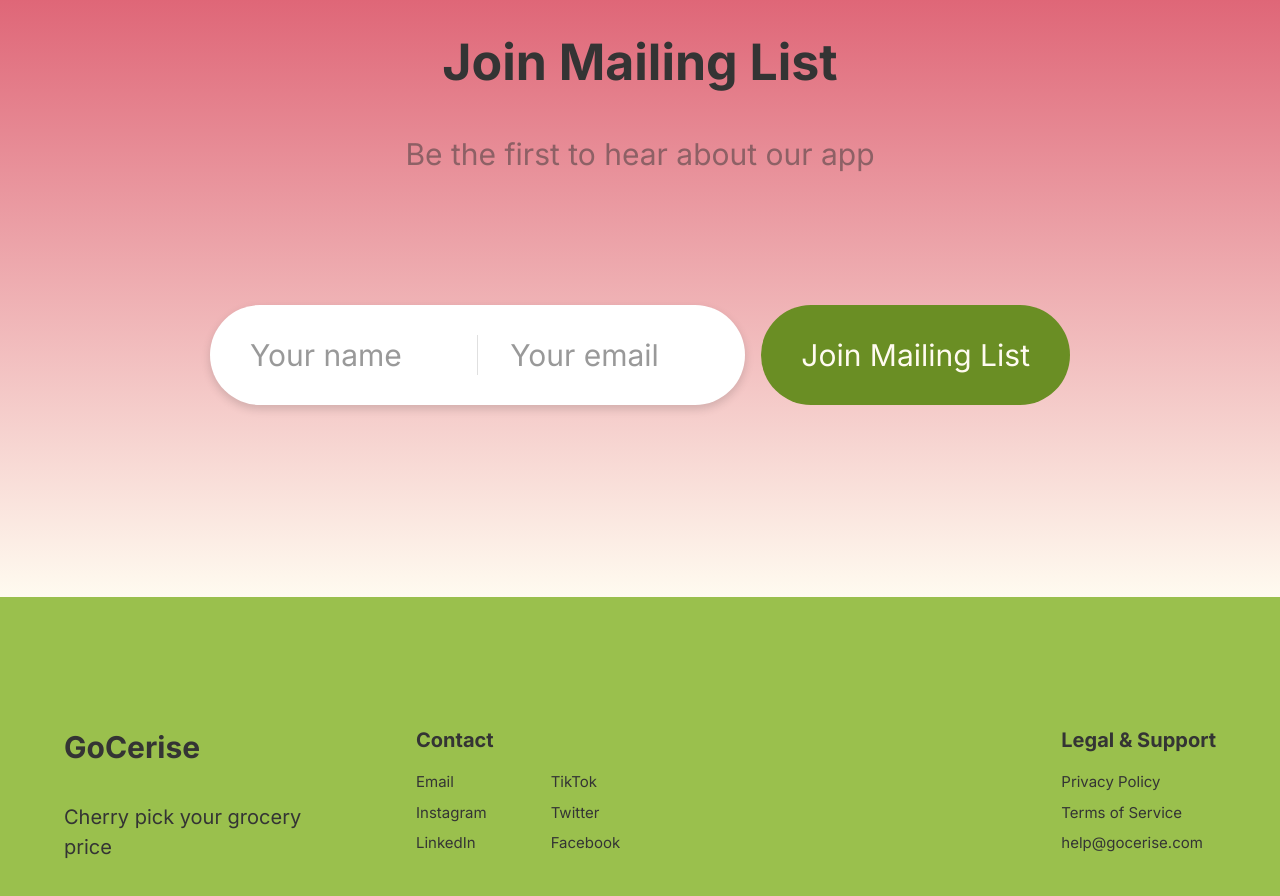
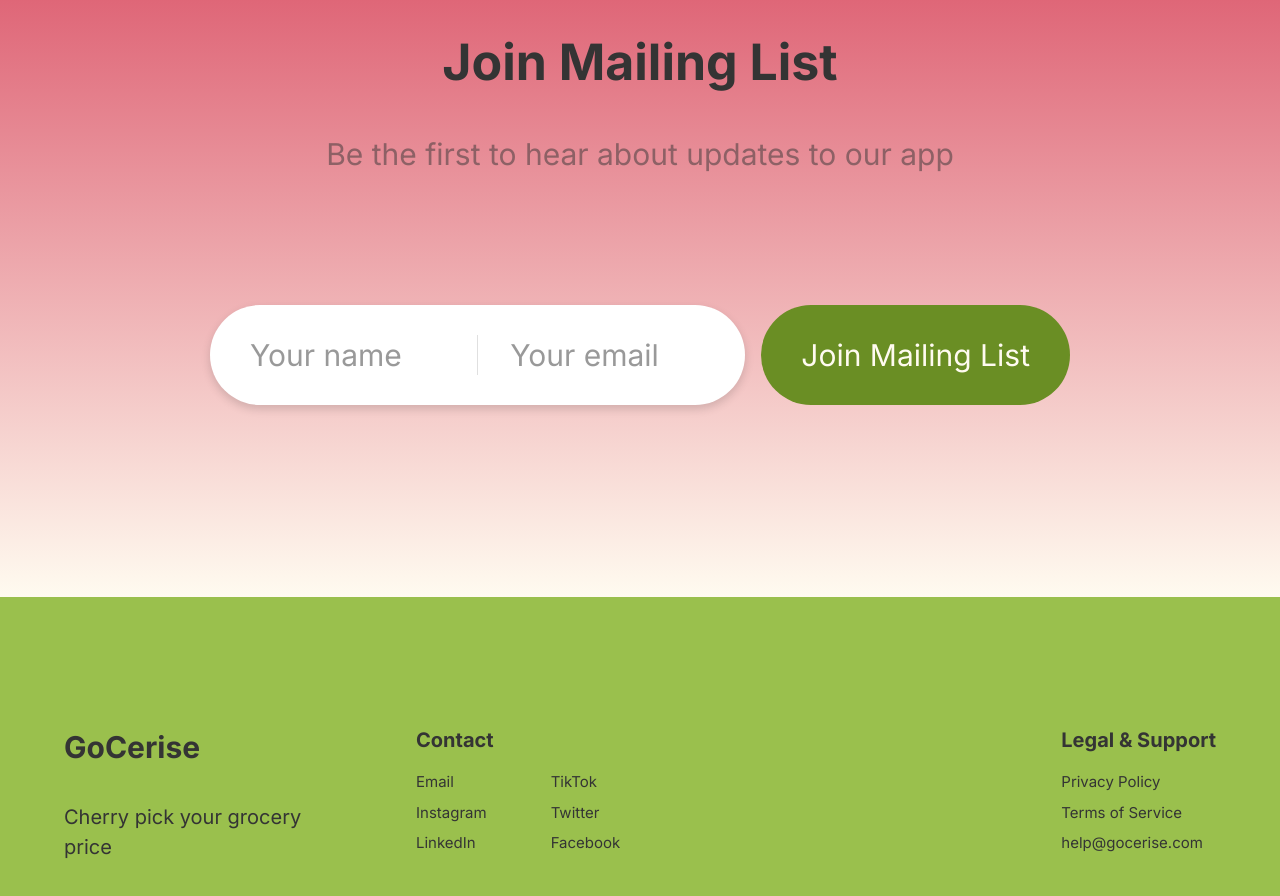
Before and after one commit to VMotta1/GoCeriseWebsite, a Next.js app: page / in a window 1280 px wide. Shown: the part 2080-2976 px from the top of the page. Built offline with nearby package versions, Linux system fonts and the light colour scheme; no server answers.

Commit message:
feat: clarify mailing list subtitle copy
Change the signup section subtitle from "Be the first to hear about our
app" to "Be the first to hear about updates to our app" so it reads as an
ongoing update list rather than a launch announcement.

```diff
--- a/components/Waitlist.tsx
+++ b/components/Waitlist.tsx
@@ -32,7 +32,7 @@
             className="section-subtitle"
             style={{ fontSize: 30, color: 'rgba(52,52,52,0.5)', textAlign: 'center' }}
           >
-            Be the first to hear about our app
+            Be the first to hear about updates to our app
           </p>
         </div>
         <WaitlistForm />
```
